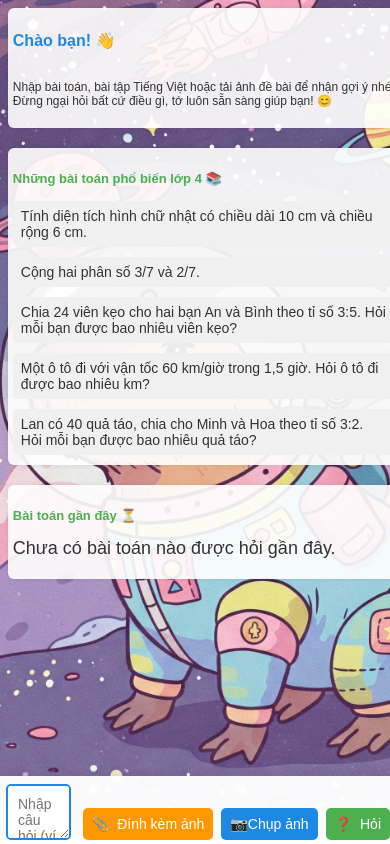
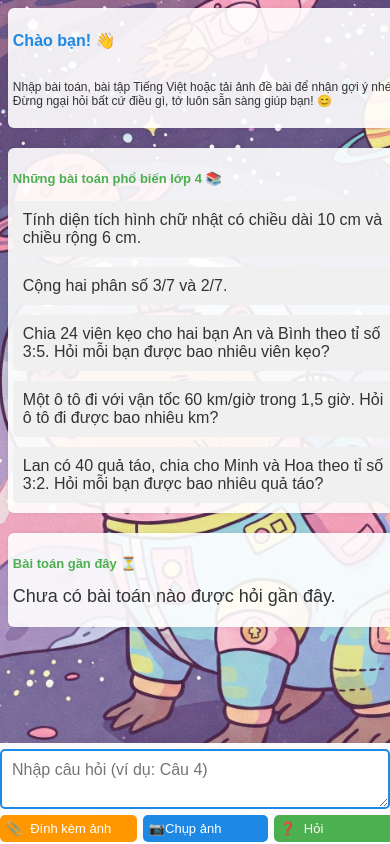
Before and after one commit to Trunglq/flask-kids-app, a Flask app: page /kids in a window 390 px wide; the page is wider, and only the part inside the window is pictured. Run offline with Flask 3, Linux system fonts and the light colour scheme.

Commit message:
Tách input text khu vực hỏi thành 1 hàng riêng, 3 nút nằm cùng 1 hàng phía dưới trên mobile (kids.html)

```diff
--- a/templates/kids.html
+++ b/templates/kids.html
@@ -385,23 +385,30 @@
                 font-size: 16px;
             }
             .input-section {
-                padding: 8px 0 4px 0;
+                padding: 6px 0 2px 0;
             }
             .input-container {
-                gap: 6px;
+                flex-direction: column;
+                gap: 4px;
+            }
+            .input-row {
+                display: flex;
+                flex-direction: row;
+                gap: 4px;
+                width: 100%;
+                justify-content: space-between;
             }
             .capture-btn, .ask-btn, .upload-btn {
-                font-size: 14px;
-                padding: 8px 9px;
+                font-size: 13px;
+                padding: 6px 6px;
+                width: 32%;
+                min-width: 0;
             }
             textarea {
-                font-size: 14px;
-                min-height: 36px;
-                max-height: 90px;
-            }
-            .problem-item {
-                font-size: 14px;
-                padding: 7px 8px;
+                width: 100%;
+                min-width: 0;
+                margin: 0;
+                margin-bottom: 2px;
             }
         }
         @media (max-width: 400px) {
@@ -566,7 +573,7 @@
                         <div class="problem-item" onclick="selectProblem('Giải phương trình: 2x + 3 = 11')">Giải phương trình: 2x + 3 = 11</div>
                         <div class="problem-item" onclick="selectProblem('Tính diện tích hình tam giác có đáy 8 cm và chiều cao 5 cm.')">Tính diện tích hình tam giác có đáy 8 cm và chiều cao 5 cm.</div>
                         <div class="problem-item" onclick="selectProblem('Viết dưới dạng số thập phân: 3/4')">Viết dưới dạng số thập phân: 3/4</div>
-                        <div class="problem-item" onclick="selectProblem('Bảng sau ghi điểm toán của 40 học sinh: Điểm 5: 4 học sinh, điểm 6: 8 học sinh, điểm 7: 10 học sinh, điểm 8: 12 học sinh, điểm 9: 6 học sinh. Tính điểm trung bình của 40 học sinh.')">Tính điểm trung bình của 40 học sinh trong bảng điểm toán</div>
+                        <div class="problem-item" onclick="selectProblem('Bảng sau ghi điểm toán của 40 học sinh: Điểm 5: 4 học sinh, điểm 6: 8 học sinh, điểm 7: 10 học sinh, điểm 8: 12 học sinh, điểm 9: 6 học sinh. Tính điểm trung bình của 40 học sinh.')">Tính điểm trung bình của 40 học sinh.</div>
                     {% elif session.get('grade', '4') == '7' %}
                         <!-- Bài toán lớp 7 -->
                         <div class="problem-item" onclick="selectProblem('Tính giá trị biểu thức: 3/4 + 5/6 - 1/3.')">Tính giá trị biểu thức: 3/4 + 5/6 - 1/3.</div>
@@ -665,6 +672,8 @@
     <div class="input-section">
         <form method="POST" id="main-form" enctype="multipart/form-data">
             <div class="input-container">
+                <textarea name="question" id="question-input" placeholder="Nhập câu hỏi (ví dụ: Câu 4)"></textarea>
+                <div class="input-row">
                     <label class="upload-btn">
                         <span>📎</span> Đính kèm ảnh
                         <input type="file" name="file" id="file-input" class="file-input" accept="image/png,image/jpeg,image/jpg">
@@ -672,10 +681,10 @@
                     <button type="button" class="capture-btn" id="capture-btn" onclick="openCamera()">
                         <span>📷</span> Chụp ảnh
                     </button>
-                <textarea name="question" id="question-input" placeholder="Nhập câu hỏi (ví dụ: Câu 4)"></textarea>
                     <button type="submit" name="action" value="ask" class="ask-btn">
                         <span>❓</span> Hỏi
                     </button>
+                </div>
             </div>
         </form>
     </div>
@@ -814,7 +823,7 @@
                 if (isProcessingRequest && !isExtractionMode) {
                     // Only show timeout error for non-extraction requests
                     console.error("Request timed out");
-                    showError("Yêu cầu đã quá thời gian chờ. Có thể có vấn đề với server hoặc kết nối mạng.");
+                    showError("Yêu cầu đã quá thởi gian chờ. Có thể có vấn đề với server hoặc kết nối mạng.");
                 }
             }, 30000); // 30 seconds timeout
 
```
Lines whose indentation alone changed are shown as unchanged.
